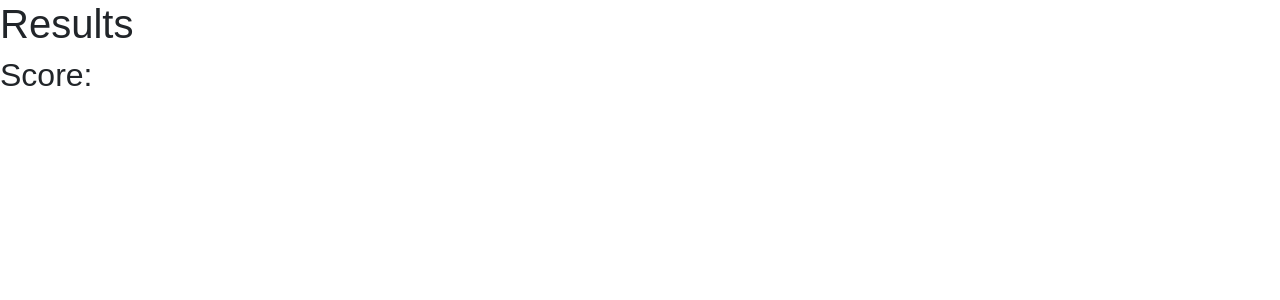
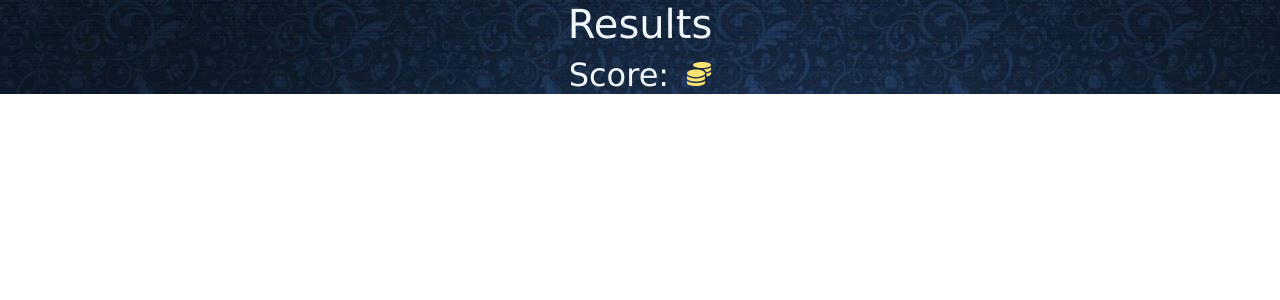
Before and after one commit to ali123321123/vue-trivia-game, a Vue app: page /#/results in a window 1280 px wide. Shown: the top 300 px of the page. Built offline with nearby package versions, Linux system fonts and the light colour scheme.

Commit message:
Feat: Added Style to result page
Closes #17

```diff
--- a/package.json
+++ b/package.json
@@ -16,6 +16,7 @@
     "vue-router": "^3.4.9"
   },
   "devDependencies": {
+    "@fortawesome/fontawesome-free": "^5.15.2",
     "@vue/cli-plugin-babel": "~4.5.0",
     "@vue/cli-plugin-eslint": "~4.5.0",
     "@vue/cli-service": "~4.5.0",
--- a/public/index.html
+++ b/public/index.html
@@ -1,15 +1,20 @@
 <!DOCTYPE html>
 <html lang="">
   <head>
-    <meta charset="utf-8">
-    <meta http-equiv="X-UA-Compatible" content="IE=edge">
-    <meta name="viewport" content="width=device-width,initial-scale=1.0">
-    <link rel="icon" href="<%= BASE_URL %>favicon.ico">
+    <meta charset="utf-8" />
+    <meta http-equiv="X-UA-Compatible" content="IE=edge" />
+    <meta name="viewport" content="width=device-width,initial-scale=1.0" />
+    <link rel="icon" href="<%= BASE_URL %>favicon.ico" />
+
     <title><%= htmlWebpackPlugin.options.title %></title>
   </head>
   <body>
     <noscript>
-      <strong>We're sorry but <%= htmlWebpackPlugin.options.title %> doesn't work properly without JavaScript enabled. Please enable it to continue.</strong>
+      <strong
+        >We're sorry but <%= htmlWebpackPlugin.options.title %> doesn't work
+        properly without JavaScript enabled. Please enable it to
+        continue.</strong
+      >
     </noscript>
     <div id="app"></div>
     <!-- built files will be auto injected -->
--- a/src/components/result/Result.vue
+++ b/src/components/result/Result.vue
@@ -7,9 +7,9 @@
   >
     <p>{{ question.question }}</p>
 
-    <span>Correct answer: </span>
+    <span class="answer">Correct answer: </span>
     <span>{{ question.correct_answer }}</span>
-    <span> - Your answer: </span>
+    <span class="answer"> - Your answer: </span>
     <span>{{ question.given_answer }}</span>
   </div>
 </template>
@@ -40,7 +40,16 @@ export default {
 }
 
 .result-view {
-  padding: 1em;
+   margin: 0 auto;
+  width: 74%;
   border-bottom: 1px solid;
+  text-align: center;
+vertical-align: middle;
+line-height: 90px;
+font-family: 'Lucida Sans', 'Lucida Sans Regular', 'Lucida Grande', 'Lucida Sans Unicode', Geneva, Verdana, sans-serif ;
+font-weight: 600;
+}
+.answer{
+  color: rgb(98, 0, 255);
 }
 </style>
--- a/src/main.js
+++ b/src/main.js
@@ -8,6 +8,9 @@ import { BootstrapVue } from "bootstrap-vue";
 import "bootstrap/dist/css/bootstrap.css";
 import "bootstrap-vue/dist/bootstrap-vue.css";
 
+import '@fortawesome/fontawesome-free/css/all.css'
+import '@fortawesome/fontawesome-free/js/all.js'
+
 Vue.use(BootstrapVue);
 Vue.use(VueRouter);
 
--- a/src/views/Results.vue
+++ b/src/views/Results.vue
@@ -1,8 +1,9 @@
 <template>
-  <div>
-    <h1>Results</h1>
-    <h2>Score: {{ score }}</h2>
-
+  <div id="result-page">
+    <div id="result-text-view">
+    <h1  class="result-text">Results</h1>
+    <h2 class="result-text">Score: {{ score }}<i class="fas fa-coins"></i></h2>
+   </div>
     <Result
       v-for="question in questions"
       :key="question.id"
@@ -40,4 +41,23 @@ export default {
 };
 </script>
 
-<style></style>
+<style>
+#result-page{
+background-image: url("../assets/background-all.jpg");
+font-family: 'Lucida Sans', 'Lucida Sans Regular', 'Lucida Grande', 'Lucida Sans Unicode', Geneva, Verdana, sans-serif ;
+font-weight: 600;
+}
+#result-text-view{
+  text-align: center;
+vertical-align: middle;
+line-height: 90px;
+}
+.result-text{
+  color: aliceblue;
+}
+.fa-coins{
+  color: rgb(255, 227, 113);
+ padding-left: 8px;
+
+}
+</style>
```
Also changed, not shown: src/assets/background-all.jpg, 1 other file (tests, documents, lock files or other folders).
